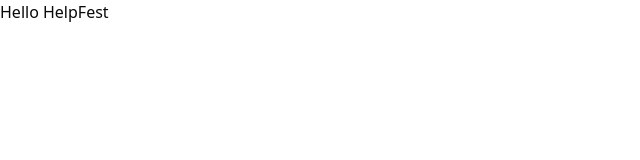
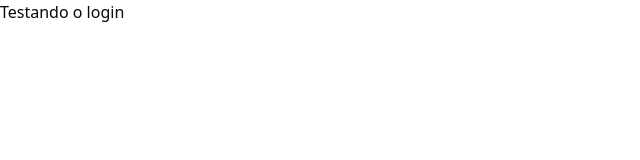
Before and after one commit to NathanHermes/Helpfest, a React (Vite) app in the folder frontend/: page / in a window 1280 px wide. Shown: the top 160 px of the page, without its empty margins (0-640 px from the left). Built offline with nearby package versions, Linux system fonts and the light colour scheme.

Commit message:
feat: add system of routes

```diff
--- a/frontend/src/App.tsx
+++ b/frontend/src/App.tsx
@@ -1,8 +1,7 @@
+import { Outlet } from 'react-router-dom'
+
 export function App () {
-
   return (
-    <>
-      <h1>Hello HelpFest</h1>
-    </>
+    <Outlet />
   )
 }
--- a/frontend/src/main.tsx
+++ b/frontend/src/main.tsx
@@ -1,10 +1,15 @@
-import React from 'react'
+import { RouterProvider } from 'react-router-dom'
 import ReactDOM from 'react-dom/client'
-import { App } from './App.tsx'
+import { StrictMode } from 'react'
+import { routes } from './routes'
 import './index.css'
 
-ReactDOM.createRoot(document.getElementById('root')!).render(
-  <React.StrictMode>
-    <App />
-  </React.StrictMode>,
+const root = ReactDOM.createRoot(
+  document.getElementById('root') as HTMLElement
 )
+
+root.render(
+  <StrictMode>
+    <RouterProvider router={routes} />
+  </StrictMode>
+)
```
